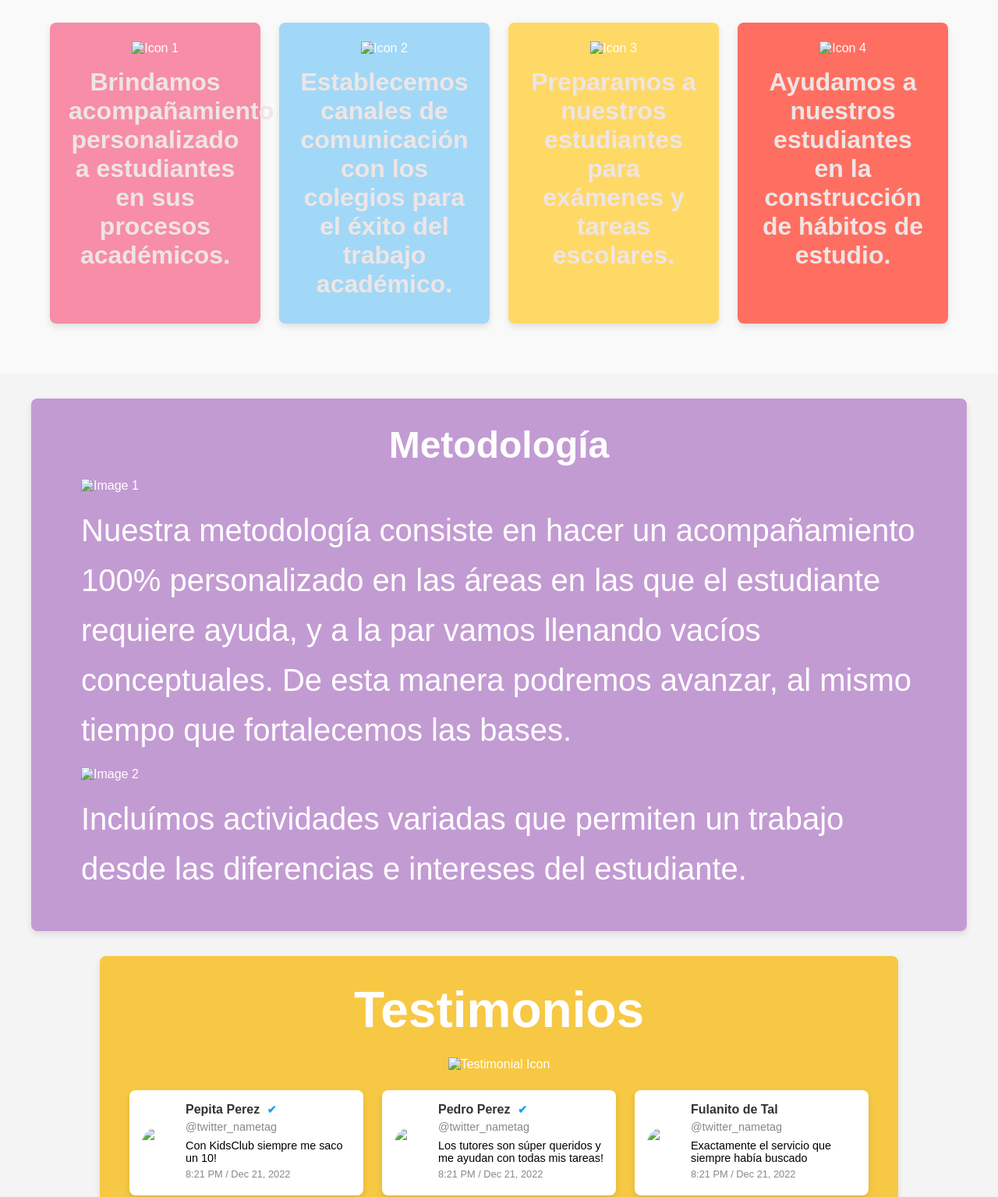
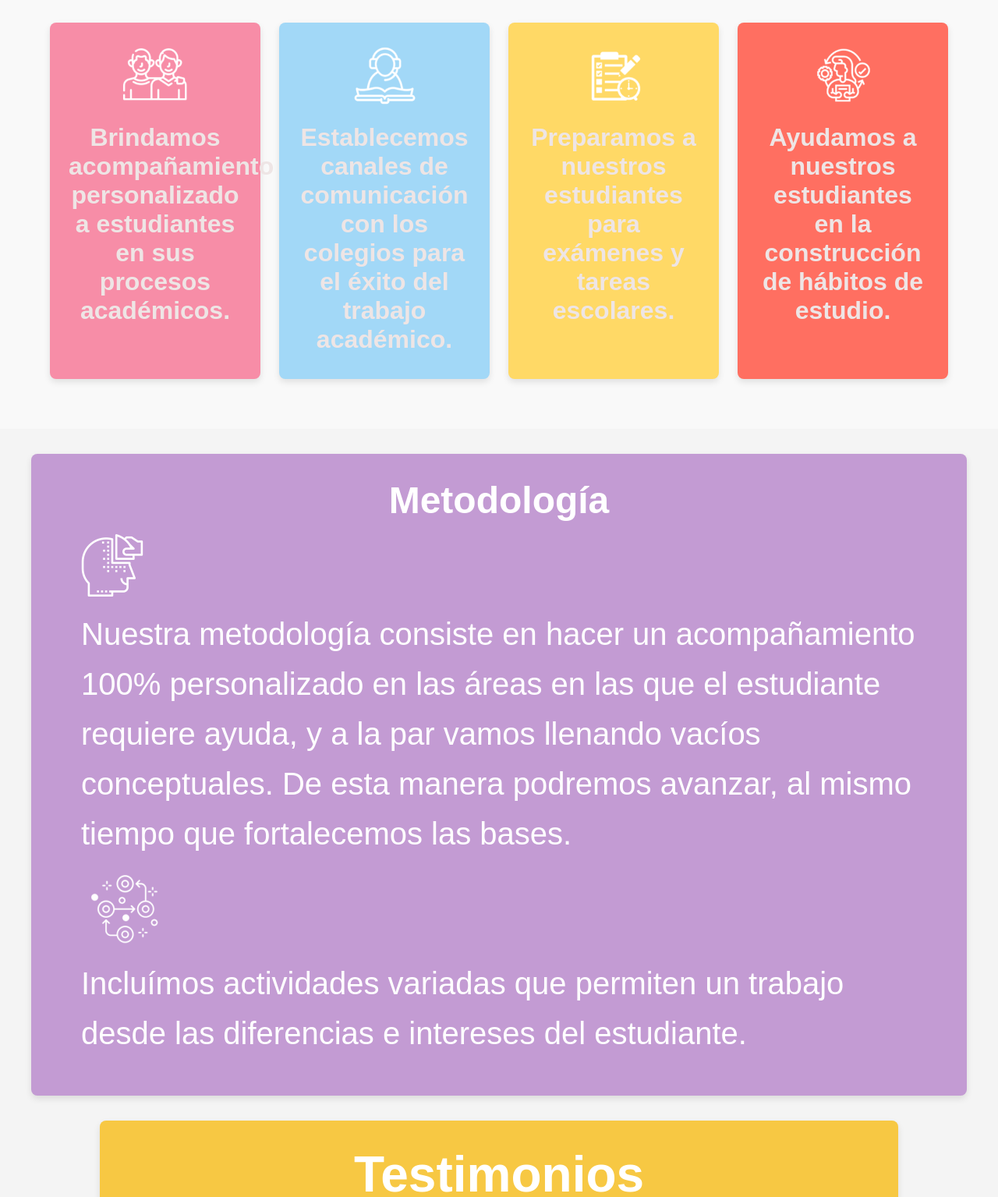
Before and after one commit to jodacostaca/SENA, a website: page frontend/views/index.html in a window 1280 px wide. Shown: the part 600-2135 px from the top of the page at 78% size. Drawn offline with Linux system fonts and the light colour scheme; a web font is replaced by a local one.

Commit message:
Fix file paths in index.html for scripts and images to ensure correct loading

```diff
--- a/frontend/views/index.html
+++ b/frontend/views/index.html
@@ -6,14 +6,14 @@
   <title>Kids Club Landing Page</title>
   <link rel="stylesheet" href="/css/global/styles.css">
   <link href="https://fonts.googleapis.com/css2?family=Life+Savers:wght@400;700&display=swap" rel="stylesheet">
-  <script src="frontend/public/js/script.js"></script>
+  <script src="/js/script.js"></script>
 </head>
 <body>
 
 
     <header>
         <div class="logo">
-          <img src="/frontend/public/images/logos/logo.jpg" alt="Kids Club Logo">
+          <img src="/images/logos/logo.jpg" alt="Kids Club Logo">
         </div>
         <nav>
           <a href="#methodology">Metodología</a>
@@ -36,9 +36,9 @@
 
       <section class="hero">
         <div class="slider">
-            <img src="frontend/public/images/banners/banner1.png" class="active" alt="Banner 1">
-            <img src="frontend/public/images/banners/banner2.png" alt="Banner 2">
-            <img src="frontend/public/images/banners/banner3.png" alt="Banner 3">
+            <img src="/images/banners/banner1.png" class="active" alt="Banner 1">
+            <img src="/images/banners/banner2.png" alt="Banner 2">
+            <img src="/images/banners/banner3.png" alt="Banner 3">
         </div>
       </section>
 
@@ -47,22 +47,22 @@
     <h2>Nuestros Servicios</h2>
     <div class="service-container">
       <div class="service-item">
-        <img src="frontend/public/images/icons/icono1.png" alt="Icon 1">
+        <img src="/images/icons/icono1.png" alt="Icon 1">
         <h3>Brindamos acompañamiento personalizado a estudiantes en sus procesos académicos.</h3>
 
       </div>
       <div class="service-item">
-        <img src="frontend/public/images/icons/icono2.png" alt="Icon 2">
+        <img src="/images/icons/icono2.png" alt="Icon 2">
         <h3>Establecemos canales de comunicación con los colegios para el éxito del trabajo académico.</h3>
 
       </div>
       <div class="service-item">
-        <img src="frontend/public/images/icons/icono3.png" alt="Icon 3">
+        <img src="/images/icons/icono3.png" alt="Icon 3">
         <h3>Preparamos a nuestros estudiantes para exámenes y tareas escolares.</h3>
 
       </div>
       <div class="service-item">
-        <img src="frontend/public/images/icons/icono4.png" alt="Icon 4">
+        <img src="/images/icons/icono4.png" alt="Icon 4">
         <h3>Ayudamos a nuestros estudiantes en la construcción de hábitos de estudio.</h3>
 
       </div>
@@ -74,13 +74,13 @@
     <h2>Metodología</h2>
 
     <div class="methodology-item">
-      <img src="frontend/public/images/icons/icono5.png" alt="Image 1" class="image">
+      <img src="/images/icons/icono5.png" alt="Image 1" class="image">
       <p>Nuestra metodología consiste en hacer un acompañamiento 100% personalizado en las áreas en las que el estudiante
         requiere ayuda, y a la par vamos llenando vacíos conceptuales. De esta manera podremos avanzar, al mismo tiempo que fortalecemos las bases.</p>
     </div>
 
     <div class="methodology-item">
-      <img src="frontend/public/images/icons/icono6.png" alt="Image 2" class="image">
+      <img src="/images/icons/icono6.png" alt="Image 2" class="image">
       <p>Incluímos actividades variadas que permiten un trabajo desde las diferencias e intereses del estudiante.</p>
     </div>
 
@@ -88,13 +88,13 @@
   <section id="testimonials" class="testimonials">
     <h2>Testimonios</h2>
     <div class="testimonials-icon">
-      <img src="frontend/public/images/icons/icono7.png" alt="Testimonial Icon">
+      <img src="/images/icons/icono7.png" alt="Testimonial Icon">
     </div>
 
     <div class="testimonials-container">
 
       <div class="testimonial-card">
-        <img src="frontend/public/images/icons/icono7.png" alt="Profile 1" class="profile-img">
+        <img src="/images/icons/icono7.png" alt="Profile 1" class="profile-img">
         <div class="testimonial-content">
           <h3>Pepita Perez <span class="verified">✔</span></h3>
           <p class="username">@twitter_nametag</p>
@@ -105,7 +105,7 @@
 
 
       <div class="testimonial-card">
-        <img src="frontend/public/images/icons/icono7.png" alt="Profile 2" class="profile-img">
+        <img src="/images/icons/icono7.png" alt="Profile 2" class="profile-img">
         <div class="testimonial-content">
           <h3>Pedro Perez <span class="verified">✔</span></h3>
           <p class="username">@twitter_nametag</p>
@@ -116,7 +116,7 @@
 
 
       <div class="testimonial-card">
-        <img src="frontend/public/images/icons/icono7.png" alt="Profile 3" class="profile-img">
+        <img src="/images/icons/icono7.png" alt="Profile 3" class="profile-img">
         <div class="testimonial-content">
           <h3>Fulanito de Tal</h3>
           <p class="username">@twitter_nametag</p>
```
